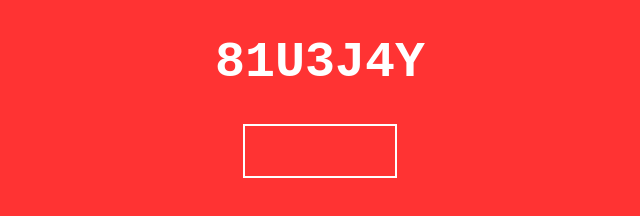
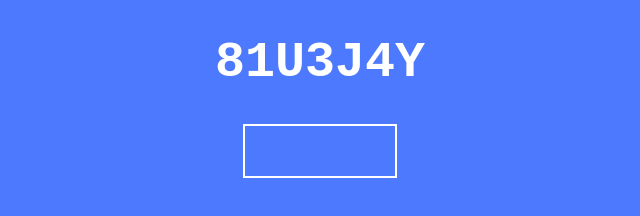
Before and after one commit to 81U3J4Y/81U3J4Y.github.io, a plain HTML site: page index.html in a window 1280 px wide. Shown: the whole page, without its empty margins (320-960 px from the left). Drawn offline with Linux system fonts and the light colour scheme.

Commit message:
Update index.html

```diff
--- a/index.html
+++ b/index.html
@@ -3,7 +3,7 @@
 	<head>
 		<meta name="robots" content="noindex">
 		<style>
-			body {color: white;font-family: monospace;text-align: -webkit-center;background: #ff3333}
+			body {color: white;font-family: monospace;text-align: -webkit-center;background: #4d79ff}
 			h1 {font-size: 50px;}
 			.box {width: 150px;height: 50px;border: 2px solid white;}
 		</style>
```
